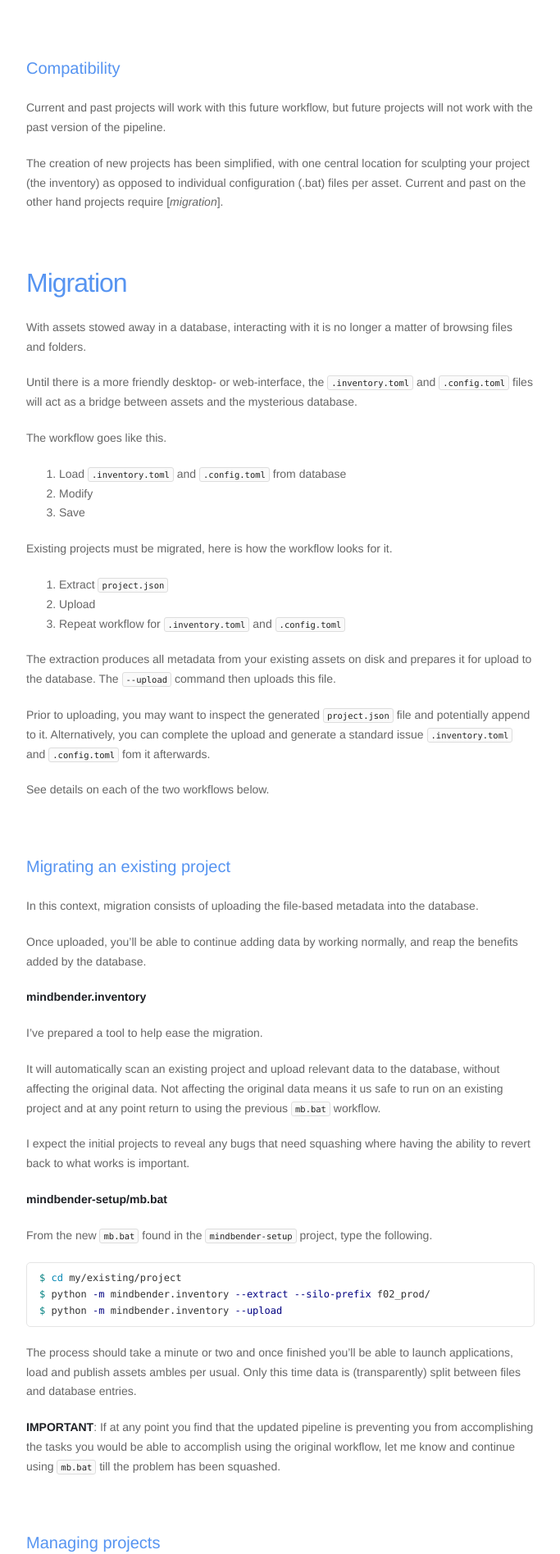
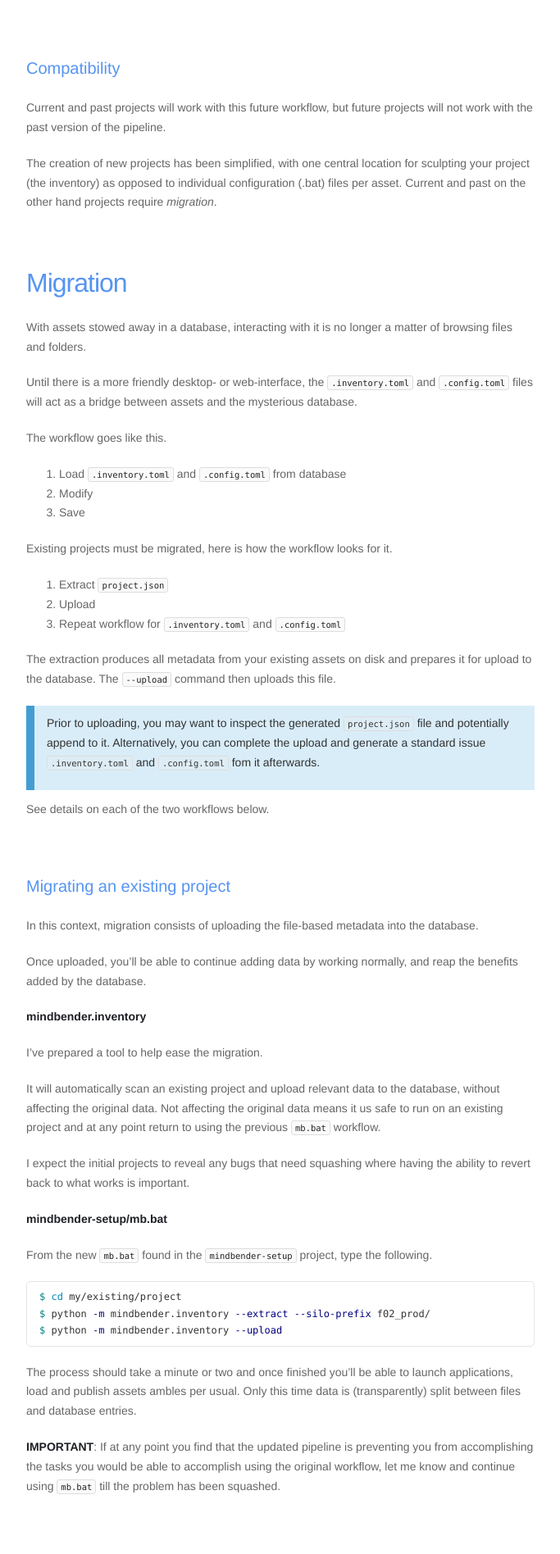
Before and after one commit to mindbender-studio/journal, a Jekyll site: the page built from _posts/2017-05-07-week-7.md, in a window 1280 px wide. Shown: the part 3991-5887 px from the top of the page at 82% size, without its empty margins (298-981 px from the left). Built offline with Jekyll 4.4.1, drawn with Linux system fonts in a browser that asks for light colours; nearby versions of some CDN libraries.

Commit message:
Improve style, get rid of sharing mechanism

```diff
--- a/_layouts/post.html
+++ b/_layouts/post.html
@@ -19,9 +19,6 @@ archive: true
         <span>{{ site.description }}</span>
     </div>
 
-    <section id="sharing">
-        {% include share.html %}
-    </section>
 </footer>
 
 <!-- Archive post list -->
--- a/_posts/2017-05-07-week-7.md
+++ b/_posts/2017-05-07-week-7.md
@@ -114,7 +114,7 @@ In addition, when things goes wrong with a file, odds are past experience would
 
 Current and past projects will work with this future workflow, but future projects will not work with the past version of the pipeline.
 
-The creation of new projects has been simplified, with one central location for sculpting your project (the inventory) as opposed to individual configuration (.bat) files per asset. Current and past on the other hand projects require [*migration*].
+The creation of new projects has been simplified, with one central location for sculpting your project (the inventory) as opposed to individual configuration (.bat) files per asset. Current and past on the other hand projects require *migration*.
 
 <br>
 
@@ -138,7 +138,7 @@ Existing projects must be migrated, here is how the workflow looks for it.
 
 The extraction produces all metadata from your existing assets on disk and prepares it for upload to the database. The `--upload` command then uploads this file.
 
-Prior to uploading, you may want to inspect the generated `project.json` file and potentially append to it. Alternatively, you can complete the upload and generate a standard issue `.inventory.toml` and `.config.toml` fom it afterwards.
+> Prior to uploading, you may want to inspect the generated `project.json` file and potentially append to it. Alternatively, you can complete the upload and generate a standard issue `.inventory.toml` and `.config.toml` fom it afterwards.
 
 See details on each of the two workflows below.
 
--- a/assets/css/style.css
+++ b/assets/css/style.css
@@ -294,12 +294,18 @@ p.small {
 }
 
 blockquote {
-	padding-left: 15px;
-	border-left: 3px solid #eee;
+    margin: 0;
+    padding: 2px;
+    border-left: 10px solid #439DD2;
+    background: #D9EDF9;
+    padding-top: 10px;
+    padding-left: 15px;
+    padding-right: 5px;
+    margin-bottom: 0.85em;
 }
 
 blockquote p, blockquote p code {
-	color: #afafaf;
+    color: #333;
 }
 
 hr {
@@ -533,7 +539,6 @@ Post List
 }
 
 #sharing a:hover {
-	/*color: #444;*/
 	opacity: 0.8;
 }
 
```
